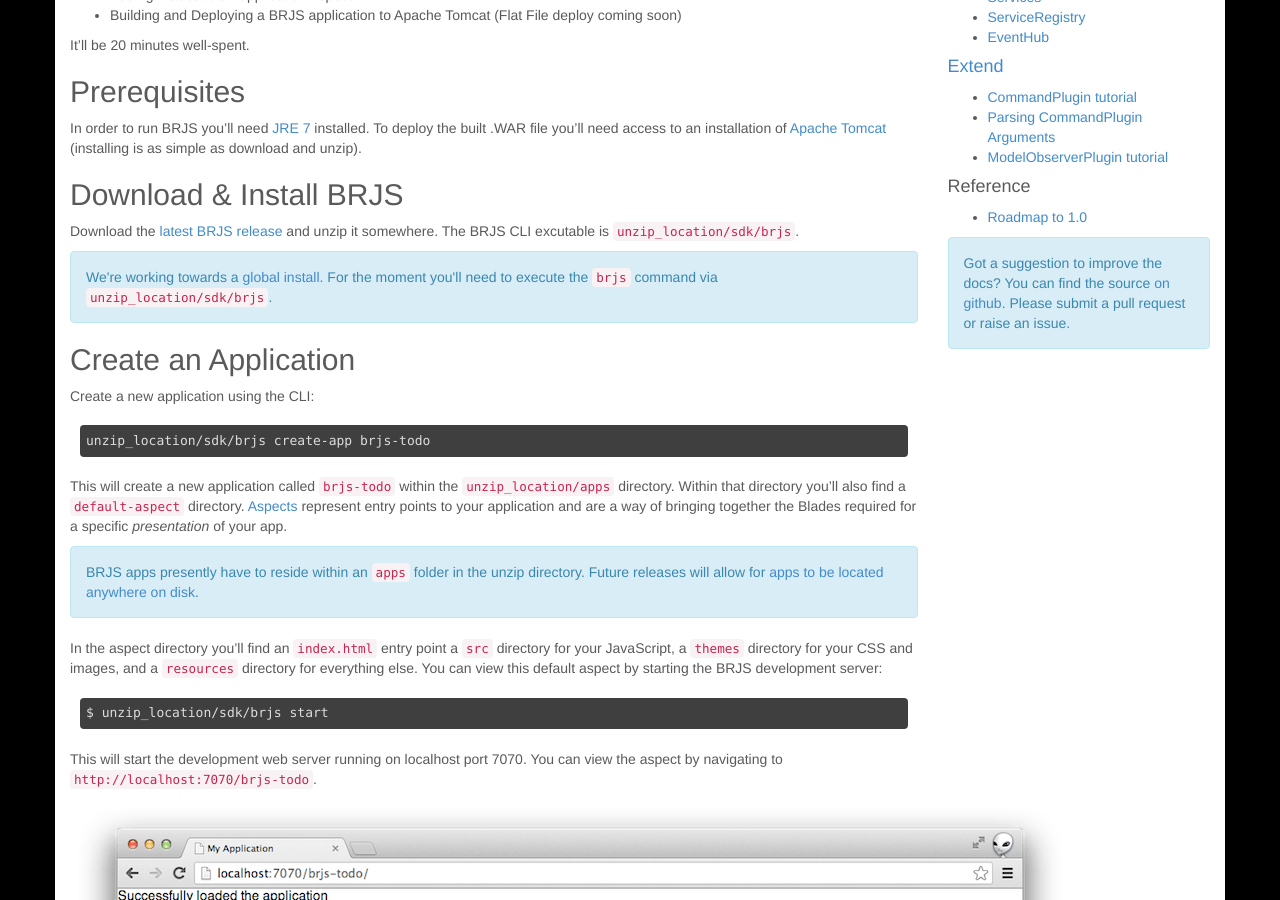
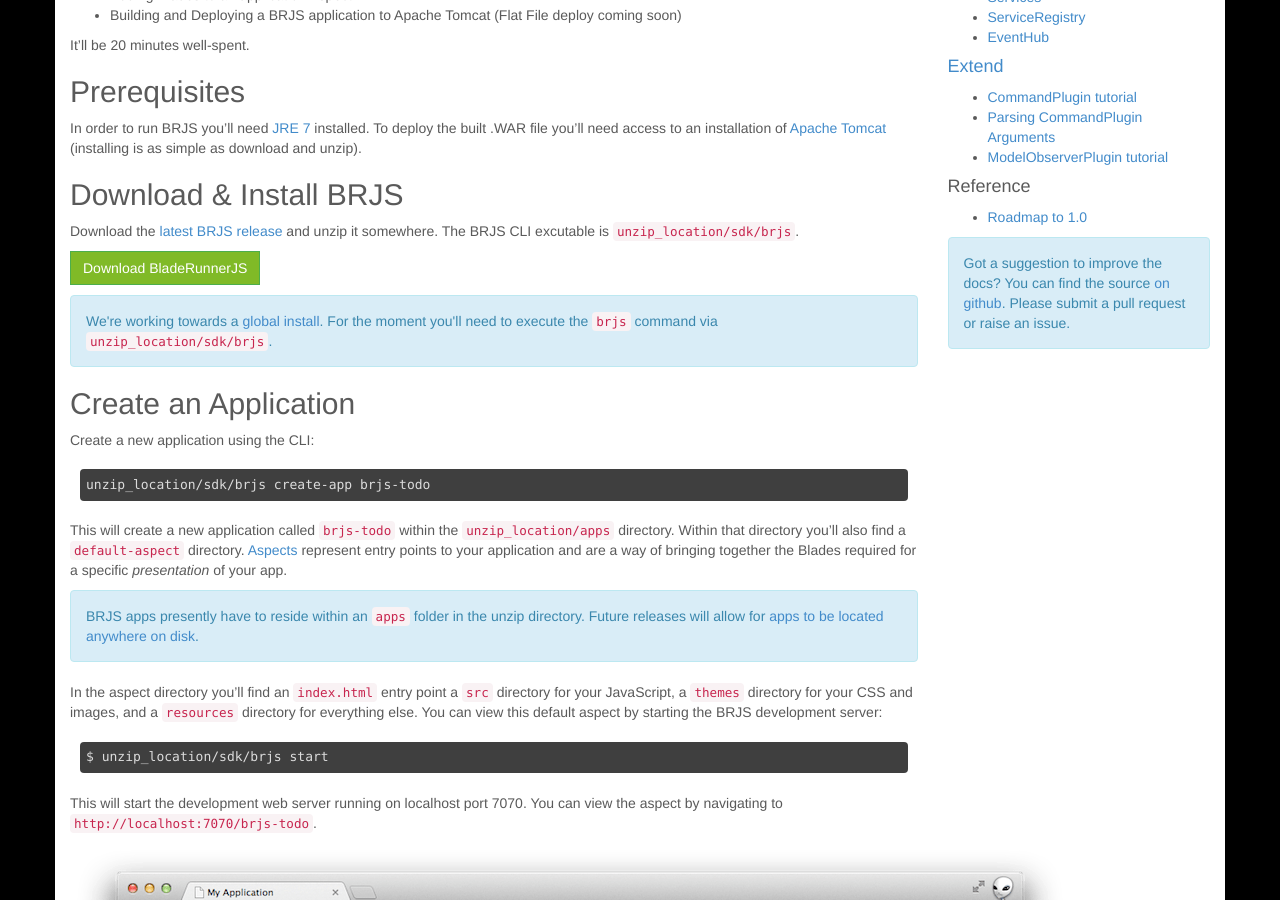
Before and after one commit to BladeRunnerJS/brjs-site, a Jekyll site: the page built from docs/use/getting_started.md, in a window 1280 px wide and 900 px high, scrolled down 486 px. Built offline with Jekyll 4.4.1, drawn with Linux system fonts in a browser that asks for light colours.

Commit message:
download call to action

```diff
--- a/docs/use/getting_started.md
+++ b/docs/use/getting_started.md
@@ -31,6 +31,8 @@
 ## Download & Install BRJS
 
 Download the [latest BRJS release](https://github.com/BladeRunnerJS/brjs/releases/) and unzip it somewhere. The BRJS CLI excutable is `unzip_location/sdk/brjs`.
+
+<p><a href="https://github.com/BladeRunnerJS/brjs/releases/" class="btn btn-success">Download BladeRunnerJS</a></p>
 
 <div class="alert alert-info">
   <p>
```
